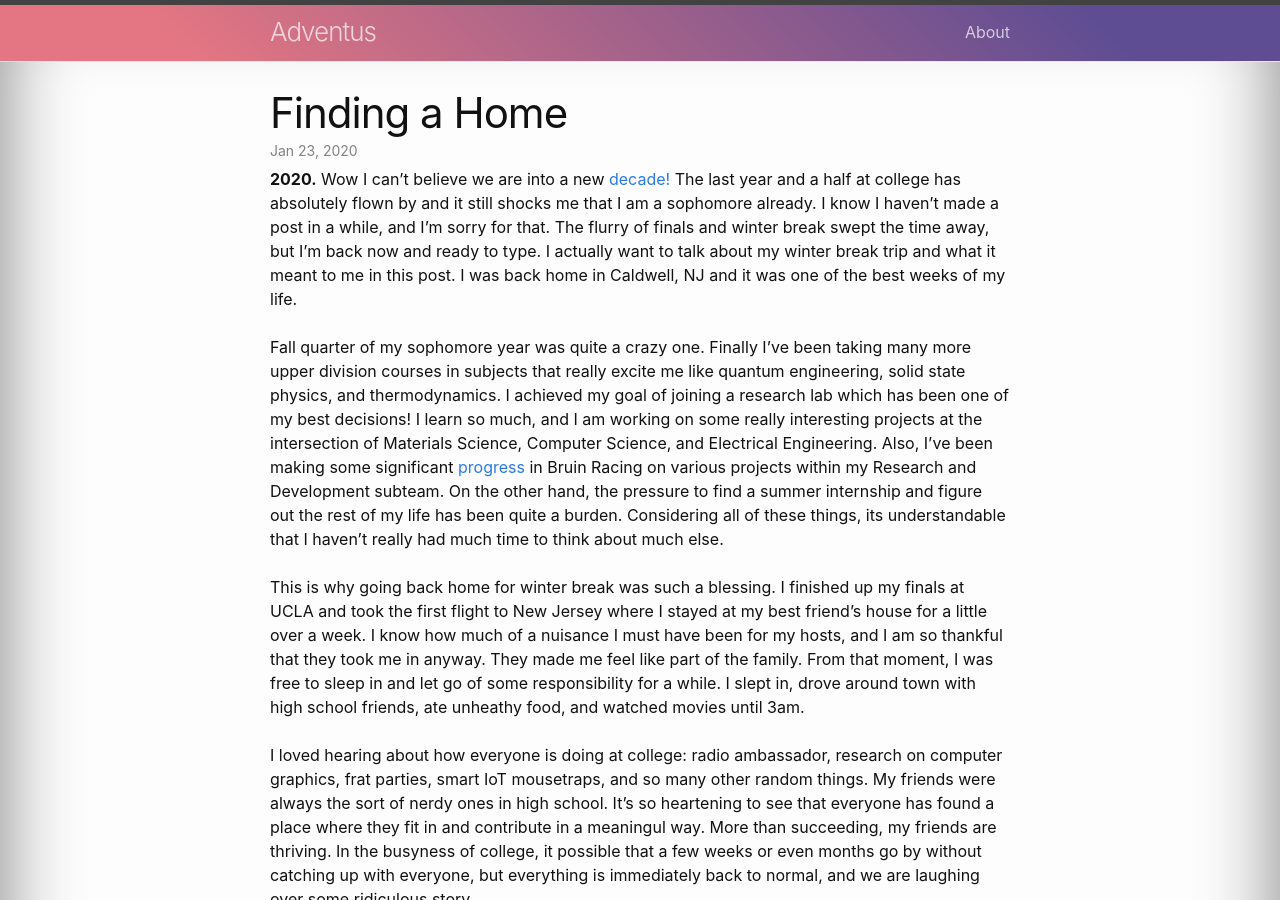
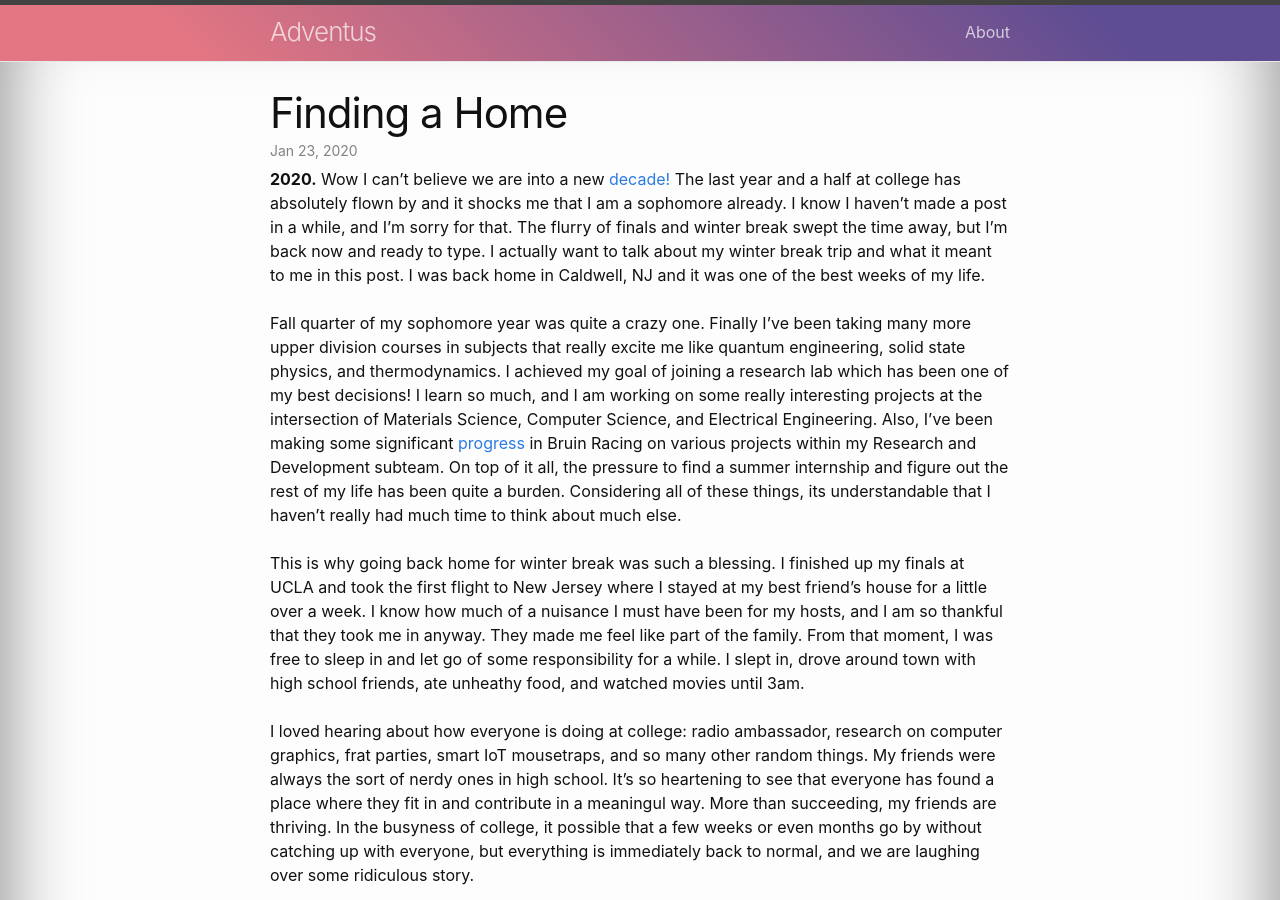
Before and after one commit to ashvinnagarajan/Blog, a Jekyll site: the page built from _posts/2020-1-23-finding-a-home.markdown, in a window 1280 px wide and 900 px high. Built offline with Jekyll 4.4.1, drawn with Linux system fonts in a browser that asks for light colours; nearby versions of some CDN libraries.

Commit message:
Update 2020-1-23-finding-a-home.markdown

```diff
--- a/_posts/2020-1-23-finding-a-home.markdown
+++ b/_posts/2020-1-23-finding-a-home.markdown
@@ -7,9 +7,9 @@ date: 2020-01-23
 excerpt_separator: <!--more-->
 ---
 
-**2020.** Wow I can't believe we are into a new <a href="https://www.npr.org/2019/12/27/791546842/people-cant-even-agree-on-when-the-decade-ends">decade!</a> The last year and a half at college has absolutely flown by and it still shocks me that I am a sophomore already. I know I haven't made a post in a while, and I'm sorry for that. The flurry of finals and winter break swept the time away, but I'm back now and ready to type. I actually want to talk about my winter break trip and what it meant to me in this post. I was back home in Caldwell, NJ and it was one of the best weeks of my life. <!--more-->
+**2020.** Wow I can't believe we are into a new <a href="https://www.npr.org/2019/12/27/791546842/people-cant-even-agree-on-when-the-decade-ends">decade!</a> The last year and a half at college has absolutely flown by and it shocks me that I am a sophomore already. I know I haven't made a post in a while, and I'm sorry for that. The flurry of finals and winter break swept the time away, but I'm back now and ready to type. I actually want to talk about my winter break trip and what it meant to me in this post. I was back home in Caldwell, NJ and it was one of the best weeks of my life. <!--more-->
 <br/><br/>
-Fall quarter of my sophomore year was quite a crazy one. Finally I've been taking many more upper division courses in subjects that really excite me like quantum engineering, solid state physics, and thermodynamics. I achieved my goal of joining a research lab which has been one of my best decisions! I learn so much, and I am working on some really interesting projects at the intersection of Materials Science, Computer Science, and Electrical Engineering. Also, I've been making some significant <a href="https://ashvin.dev/blog/college/2019/11/29/value-of-data-acquisition-systems.html">progress</a> in Bruin Racing on various projects within my Research and Development subteam. On the other hand, the pressure to find a summer internship and figure out the rest of my life has been quite a burden. Considering all of these things, its understandable that I haven't really had much time to think about much else.
+Fall quarter of my sophomore year was quite a crazy one. Finally I've been taking many more upper division courses in subjects that really excite me like quantum engineering, solid state physics, and thermodynamics. I achieved my goal of joining a research lab which has been one of my best decisions! I learn so much, and I am working on some really interesting projects at the intersection of Materials Science, Computer Science, and Electrical Engineering. Also, I've been making some significant <a href="https://ashvin.dev/blog/college/2019/11/29/value-of-data-acquisition-systems.html">progress</a> in Bruin Racing on various projects within my Research and Development subteam. On top of it all, the pressure to find a summer internship and figure out the rest of my life has been quite a burden. Considering all of these things, its understandable that I haven't really had much time to think about much else.
 <br/><br/>
 This is why going back home for winter break was such a blessing. I finished up my finals at UCLA and took the first flight to New Jersey where I stayed at my best friend's house for a little over a week. I know how much of a nuisance I must have been for my hosts, and I am so thankful that they took me in anyway. They made me feel like part of the family. From that moment, I was free to sleep in and let go of some responsibility for a while. I slept in, drove around town with high school friends, ate unheathy food, and watched movies until 3am.
 <br/><br/>
```
